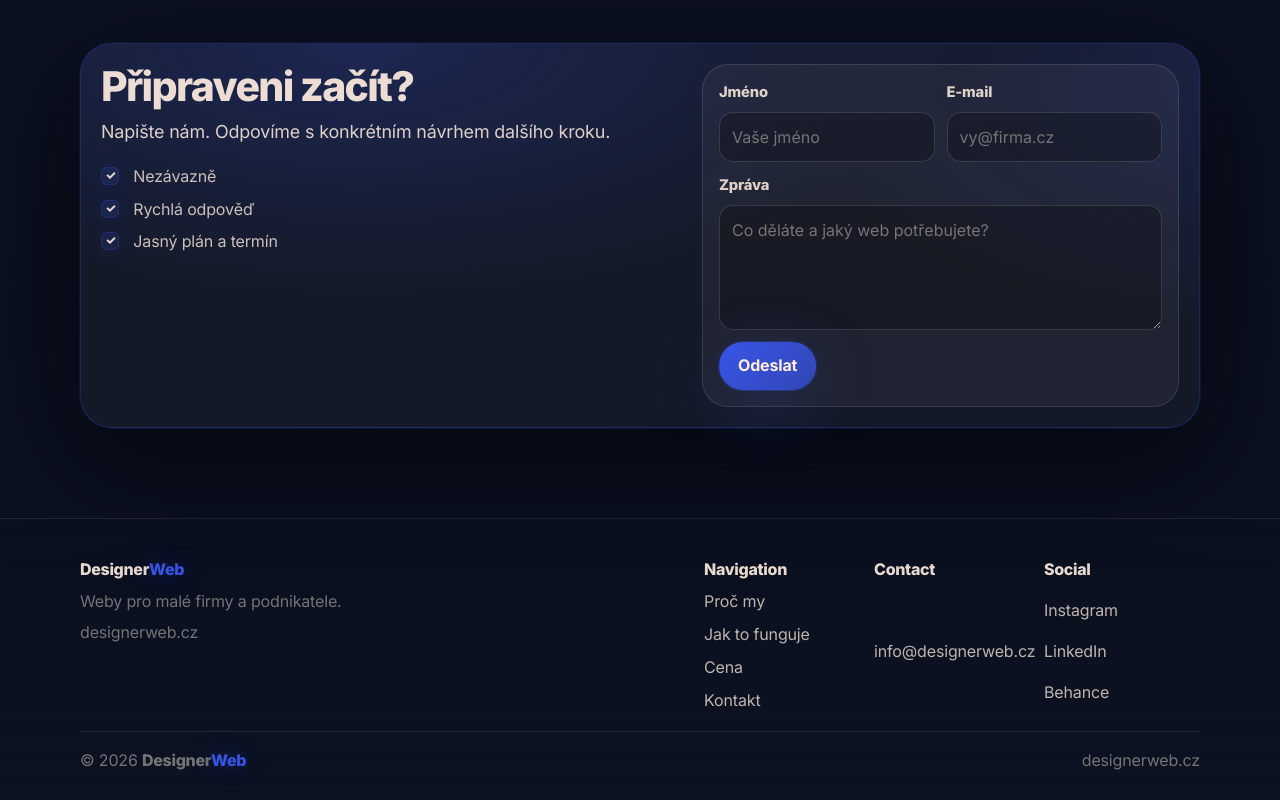
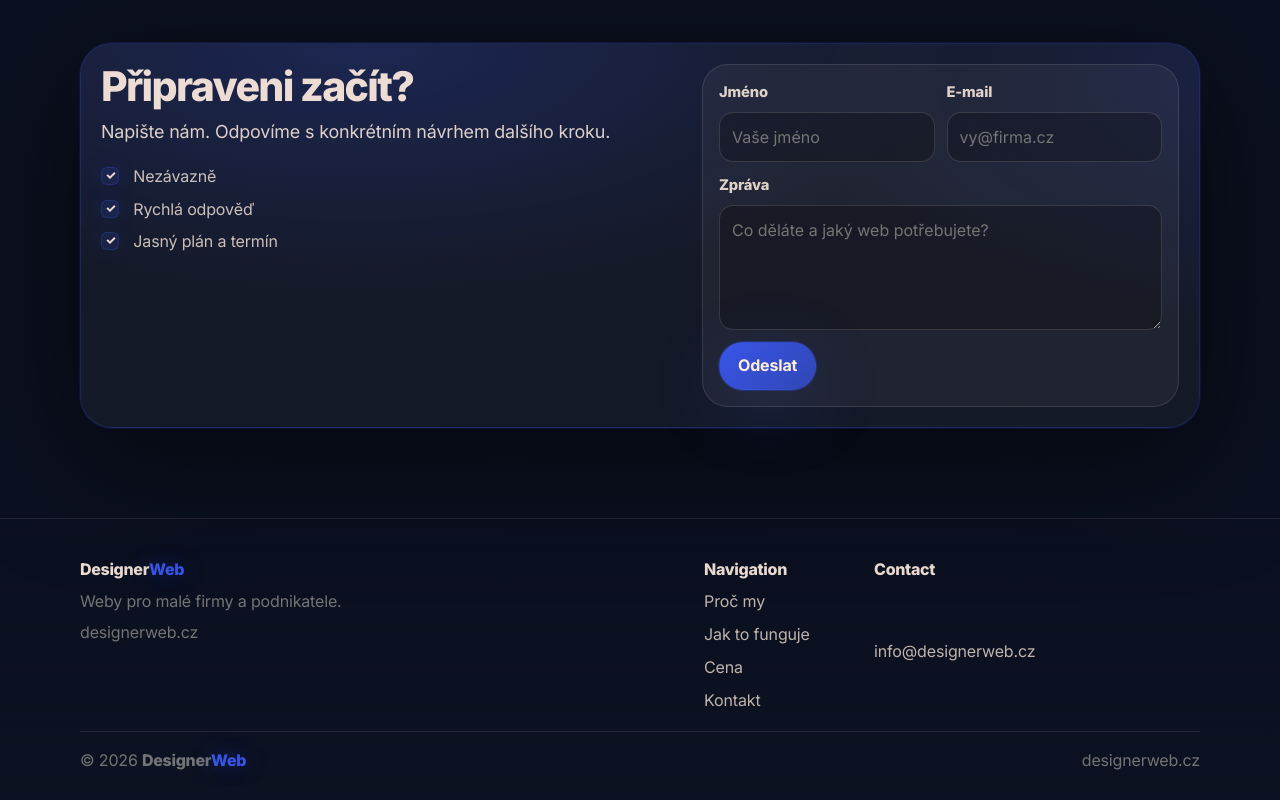
Before and after one commit to asdasdasdaseq321323/awdawaa, a website: page index.html in a window 1280 px wide. Shown: the part 2256-3056 px from the top of the page. Drawn offline with Linux system fonts and the light colour scheme.

Commit message:
Update index.html

```diff
--- a/index.html
+++ b/index.html
@@ -1224,10 +1224,6 @@
             <a href="mailto:info@designerweb.cz">info@designerweb.cz</a>
           </div>
           <div class="footer__col">
-            <div class="footer__title">Social</div>
-            <a href="#top" aria-label="Instagram (placeholder)">Instagram</a>
-            <a href="#top" aria-label="LinkedIn (placeholder)">LinkedIn</a>
-            <a href="#top" aria-label="Behance (placeholder)">Behance</a>
           </div>
         </div>
       </div>
```
